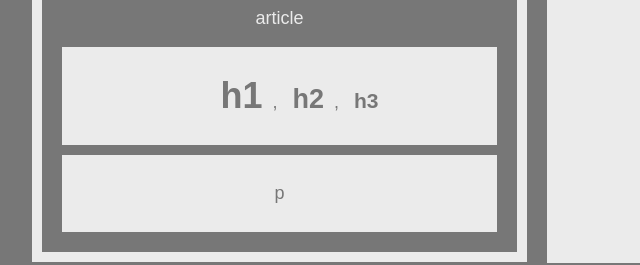
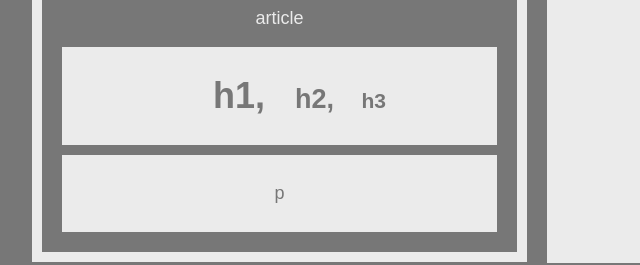
Before and after one commit to aksm/HW-Wireframe, a plain HTML site: page index.html in a window 1280 px wide. Shown: the part 271-536 px from the top of the page, 138-778 px from the left. Drawn offline with Linux system fonts and the light colour scheme.

Commit message:
Update index.html

```diff
--- a/index.html
+++ b/index.html
@@ -16,8 +16,8 @@
 	<p>article</p>
 	<div id="a_header">
 		<ul>
-			<li><h1>h1</h1></li>,
-			<li><h2>h2</h2></li>,
+			<li><h1>h1, </h1></li>
+			<li><h2>h2, </h2></li>
 			<li><h3>h3</h3></li>
 		</ul>
 	</div>
```
